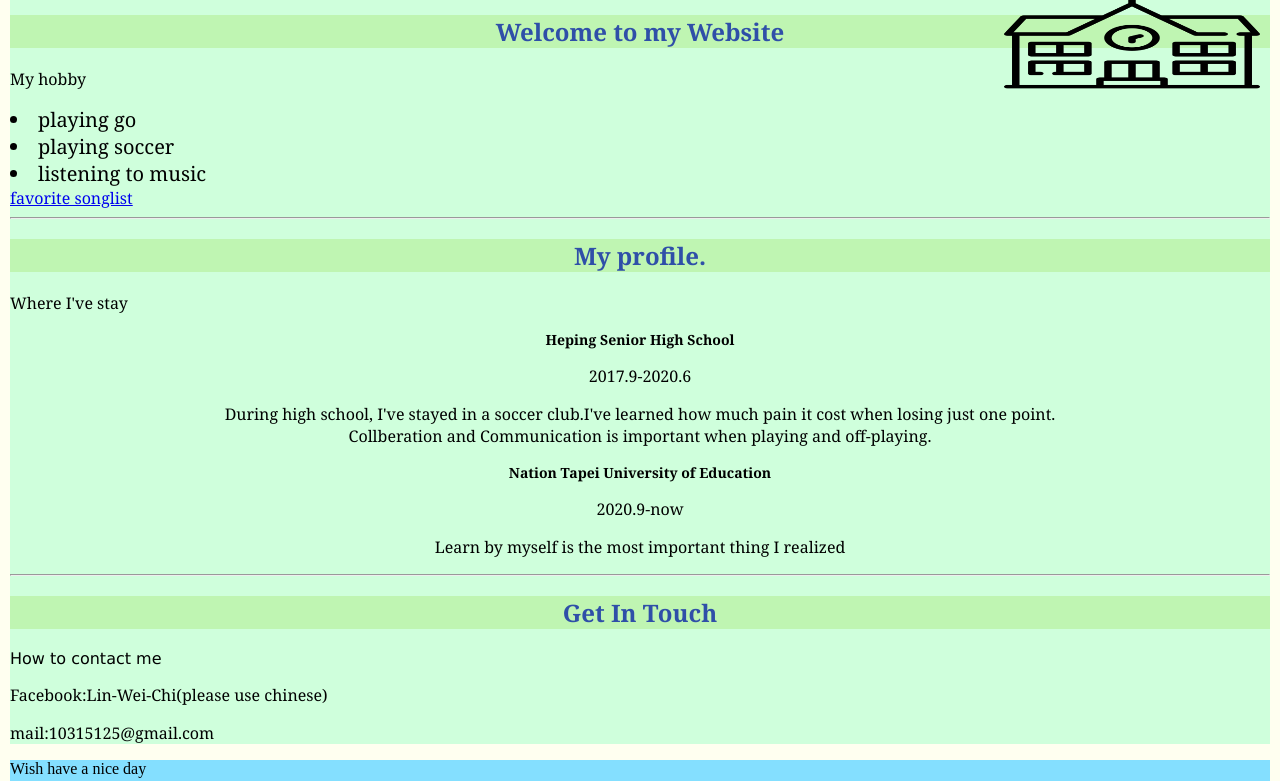
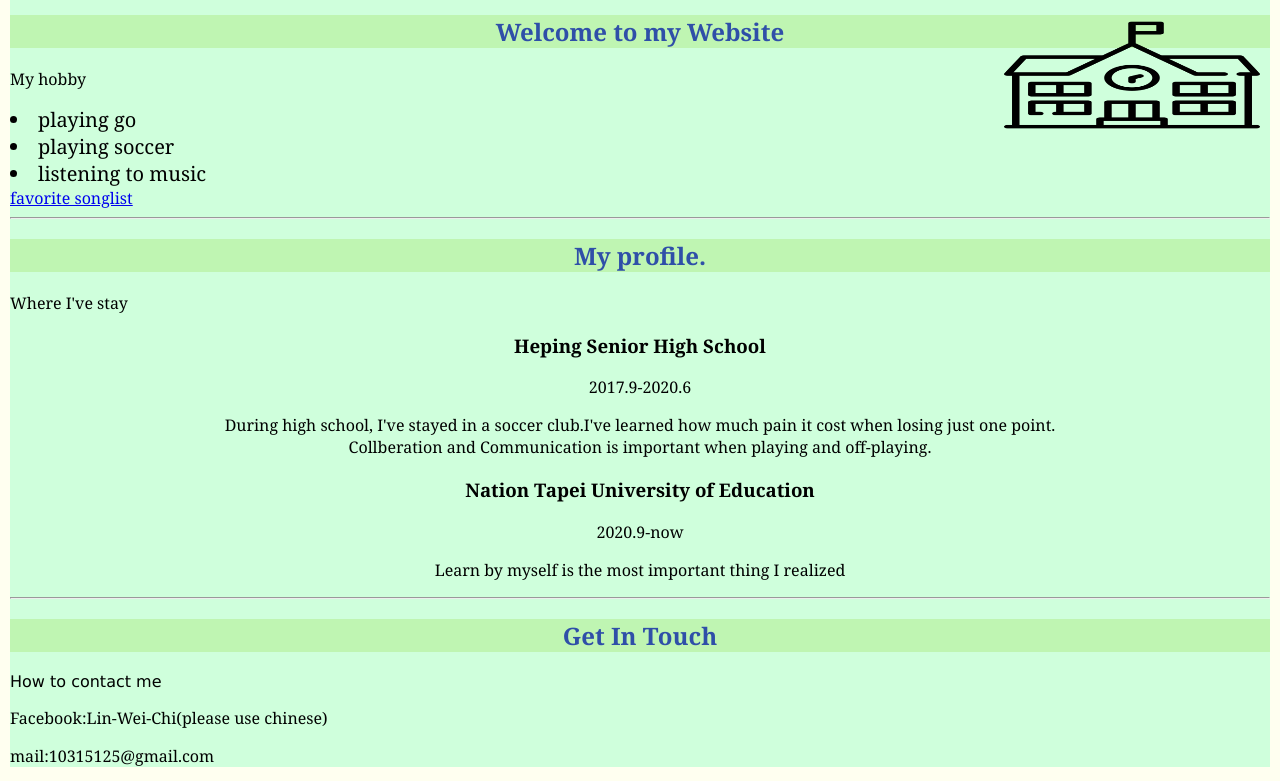
Before and after one commit to 110916005/2021cv_css, a plain HTML site: page index.html in a window 1280 px wide. Shown: the part 505-1286 px from the top of the page. Drawn offline with Linux system fonts and the light colour scheme.

Commit message:
Add files via upload

```diff
--- a/css/style.css
+++ b/css/style.css
@@ -68,12 +68,12 @@ p{
     width:20%;
     height:15%;
     position: absolute;
-    top: 480px;
+    top: 520px;
     right:20px;
 }
 .place{
     text-align: center;
-    font-size:12px;
+    font-size:16px;
 
 }
 #p1{
```
